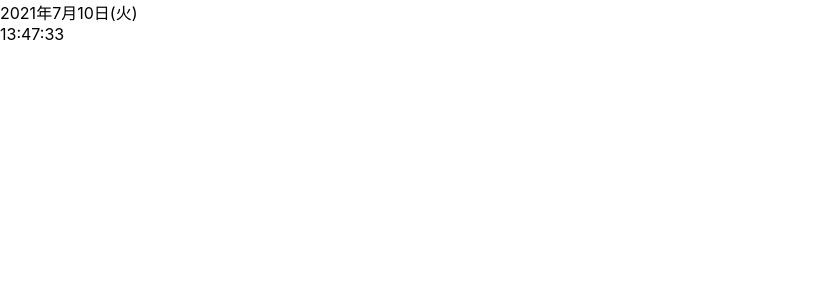
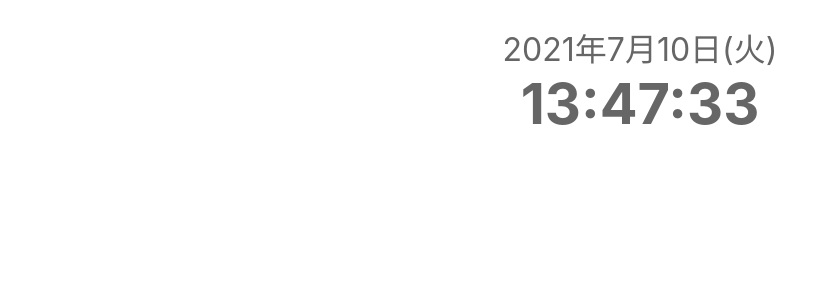
Before and after one commit to Arimuuuura/react-kint, a React (Create React App) app in the folder kint/: page / in a window 1280 px wide. Shown: the top 300 px of the page, without its empty margins (0-837 px from the left). Built offline with nearby package versions, Linux system fonts and the light colour scheme.

Commit message:
Header のスタイル修正

```diff
--- a/kint/src/components/Header.js
+++ b/kint/src/components/Header.js
@@ -1,29 +1,61 @@
 import { useState, useEffect } from 'react';
+import styled from "styled-components"
+
+const Container = styled.header`
+  width: 100%;
+  height: 200px;
+  text-align: center;
+  color: #666;
+  padding-top: 24px;
+`
+
+const Today = styled.div`
+  font-size: 32px;
+`
+
+const CurrentTime = styled.div`
+  font-size: 56px;
+  font-weight: bold;
+`
+
+const Loading = styled.div`
+  font-size: 32px;
+  margin-top: 80px;
+`
 
 export const Header = () => {
   const [dateTime, setDateTime] = useState('');
+  const [ isLoading, setIsLoading ] = useState(true)
   const dayOfWeekStr = [ '日', '月', '火', '水', '木', '金', '土' ];
 
   useEffect(() => {
     const timer = setInterval(() => {
       const date = new Date();
+
       setDateTime({
         years: date.getFullYear(),
         month: date.getMonth(),
         date: date.getDate(),
         day: date.getDay(),
-        hours: date.getHours(),
-        minutes: date.getMinutes(),
-        seconds: date.getSeconds()
+        // 数字が一桁だった場合0で埋める
+        hours: date.getHours().toString().padStart(2, '0'),
+        minutes: date.getMinutes().toString().padStart(2, '0'),
+        seconds: date.getSeconds().toString().padStart(2, '0')
       });
+
+      setIsLoading(false);
     }, 1000);
     return () => clearInterval(timer);
   }, []);
 
-  return (
-    <header>
-      <div>{dateTime.years}年{dateTime.month}月{dateTime.date}日({dayOfWeekStr[dateTime.day]})</div>
-      <div>{dateTime.hours}:{dateTime.minutes}:{dateTime.seconds}</div>
-    </header>
-  )
+  return (isLoading ? (
+    <Container>
+      <Loading>Loading..</Loading>
+    </Container>
+  ) : (
+    <Container>
+      <Today>{dateTime.years}年{dateTime.month}月{dateTime.date}日({dayOfWeekStr[dateTime.day]})</Today>
+      <CurrentTime>{dateTime.hours}:{dateTime.minutes}:{dateTime.seconds}</CurrentTime>
+    </Container>
+  ))
 }
```
